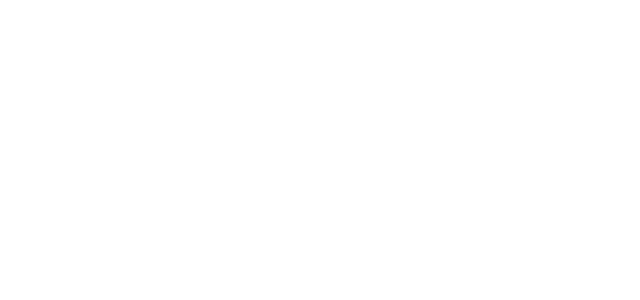
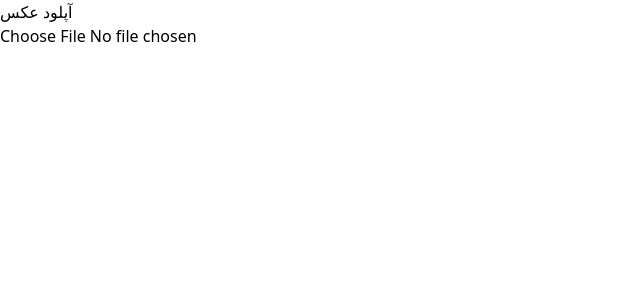
Before and after one commit to VibelessYoung/Image-Uploader, a React (Vite) app in the folder front/: page / in a window 1280 px wide. Shown: the top 300 px of the page, without its empty margins (0-640 px from the left). Built offline with nearby package versions, Linux system fonts and the light colour scheme.

Commit message:
create a basic design

```diff
--- a/front/src/components/FileUpload.jsx
+++ b/front/src/components/FileUpload.jsx
@@ -1,7 +1,18 @@
 import React from "react";
 
 function FileUpload() {
-  return <div></div>;
+  return (
+    <div>
+      <h1>آپلود عکس</h1>
+      <form>
+        <label htmlFor=""></label>
+        <input type="file" name="" id="" />
+        {/* */}
+        <button type="submit" value="send"></button>
+      </form>
+      <div></div>
+    </div>
+  );
 }
 
 export default FileUpload;
```
